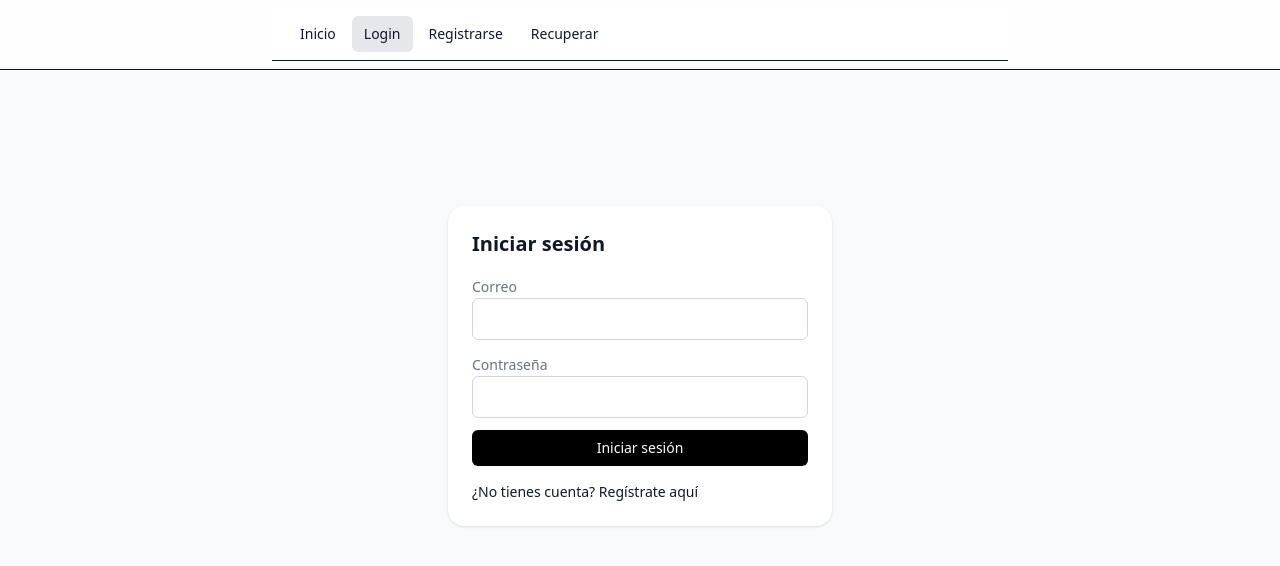
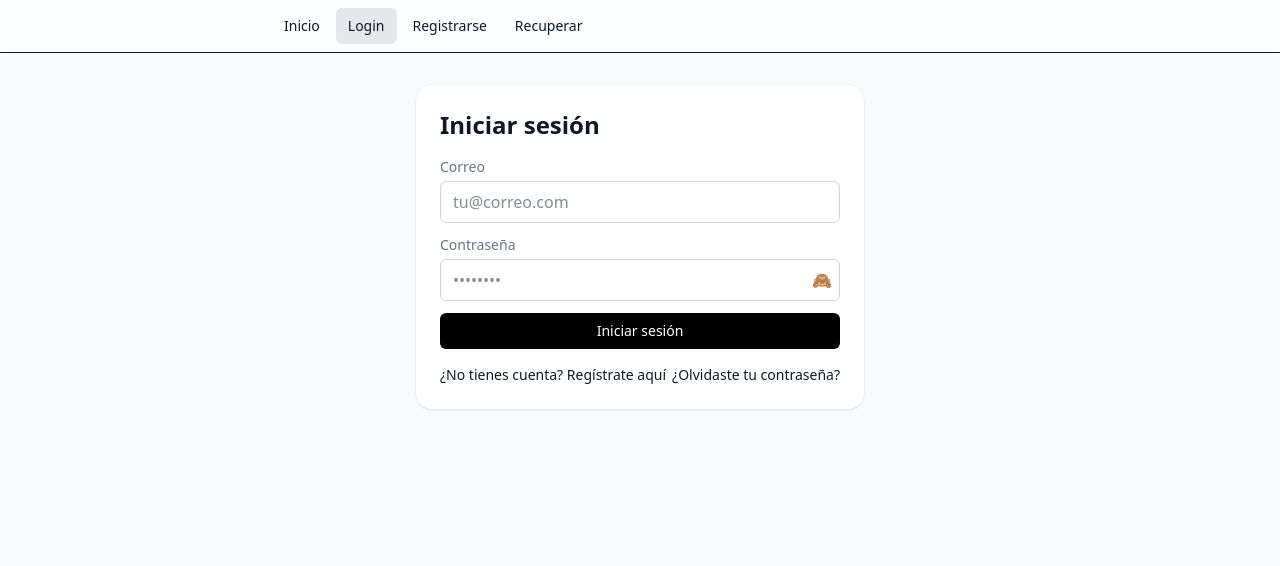
Before and after one commit to eliam-villegas/safe-tasks, a Next.js app in the folder apps/web/: page /login in a window 1280 px wide. Shown: the top 566 px of the page. Built offline with nearby package versions, Linux system fonts and the light colour scheme; no server answers.

Commit message:
Paginas de recuperacion de contraseña Se integran las paginas forgot y reset en el flujo de autenticacion, junto con ajustes en login y register.

```diff
--- /dev/null
+++ b/apps/web/app/forgot/page.tsx
@@ -0,0 +1,61 @@
+'use client';
+import { useState } from 'react';
+
+export default function ForgotPage() {
+    const [email, setEmail] = useState('');
+    const [msg, setMsg] = useState('');
+    const [sent, setSent] = useState(false);
+    const [loading, setLoading] = useState(false);
+
+    async function onSubmit(e: React.FormEvent) {
+        e.preventDefault();
+        if (loading) return;
+        setLoading(true); setMsg('');
+        try {
+            const res = await fetch('/api/auth/forgot', {
+                method: 'POST',
+                headers: { 'Content-Type': 'application/json' },
+                body: JSON.stringify({ email }),
+            });
+            const data = await res.json();
+            setSent(true);
+            // En dev podemos mostrar el enlace de reseteo que devuelve el backend:
+            if (data?.resetLink) setMsg(`(Dev) Link: ${data.resetLink}`);
+        } catch {
+            setMsg('Error');
+        } finally {
+            setLoading(false);
+        }
+    }
+
+    return (
+        <main className="container-page">
+            <div className="card space-y-4 max-w-md mx-auto">
+                <h1 className="text-xl font-semibold">Recuperar contraseña</h1>
+                {sent ? (
+                    <p className="text-sm">
+                        Si el email existe, te enviamos un enlace para restablecer tu contraseña.
+                    </p>
+                ) : (
+                    <form onSubmit={onSubmit} className="space-y-3">
+                        <label className="block">
+                            <span className="muted block mb-1">Correo</span>
+                            <input
+                                className="input"
+                                type="email"
+                                value={email}
+                                onChange={(e)=>setEmail(e.target.value)}
+                                placeholder="tu@correo.com"
+                                required
+                            />
+                        </label>
+                        <button className="btn" disabled={loading}>
+                            {loading ? 'Enviando…' : 'Enviar enlace'}
+                        </button>
+                    </form>
+                )}
+                {msg && <p className="text-xs text-gray-500">{msg}</p>}
+            </div>
+        </main>
+    );
+}
--- a/apps/web/app/layout.tsx
+++ b/apps/web/app/layout.tsx
@@ -4,21 +4,15 @@ import QuickBar from "./components/QuickBar";
 
 export const metadata: Metadata = {
     title: "SafeTasks",
-    description: "Gestor de tareas con roles",
-    robots:{ index: false, follow: false},
+    description: "Organiza tus tareas de forma segura",
+    robots: { index: false, follow: false }
 };
 
 export default function RootLayout({ children }: { children: React.ReactNode }) {
     return (
         <html lang="es">
         <body className="bg-gray-50 text-gray-900">
-        <header className="sticky top-0 z-40 border-b bg-white/80 backdrop-blur">
-            <nav className="container-page flex items-center justify-between py-2">
-                <div className="flex-1">
-                    <QuickBar />
-                </div>
-            </nav>
-        </header>
+        <QuickBar />
         <main className="container-page">{children}</main>
         </body>
         </html>
--- a/apps/web/app/login/page.tsx
+++ b/apps/web/app/login/page.tsx
@@ -2,6 +2,8 @@
 import { useState } from 'react';
 import { useRouter } from 'next/navigation';
 import { setToken } from '../../lib/auth';
+import PasswordInput from "../components/PasswordInput"
+import Link from "next/link";
 
 export default function LoginPage() {
     const router = useRouter();
@@ -33,27 +35,50 @@ export default function LoginPage() {
     }
 
     return (
-        <div className="min-h-[70vh] flex items-center justify-center">
-            <div className="card w-full max-w-sm space-y-4">
-                <h1 className="text-xl font-semibold">Iniciar sesión</h1>
-                <form onSubmit={handleSubmit} className="grid gap-3">
-                    <label className="space-y-1">
-                        <span className="muted">Correo</span>
-                        <input className="input" type="email" value={email} onChange={e=>setEmail(e.target.value)} required />
+        <div className="container-page">
+            <div className="card max-w-md mx-auto space-y-4">
+                <h1 className="text-2xl font-semibold">Iniciar sesión</h1>
+
+                <form onSubmit={handleSubmit} className="space-y-3">
+                    <label className="block">
+                        <span className="muted block mb-1">Correo</span>
+                        <input
+                            className="input"
+                            placeholder="tu@correo.com"
+                            value={email}
+                            onChange={(e) => setEmail(e.target.value)}
+                            required
+                            type="email"
+                        />
                     </label>
-                    <label className="space-y-1">
-                        <span className="muted">Contraseña</span>
-                        <input className="input" type="password" value={password} onChange={e=>setPassword(e.target.value)} required />
+
+                    <label className="block">
+                        <span className="muted block mb-1">Contraseña</span>
+                        <PasswordInput
+                            className="input"
+                            placeholder="••••••••"
+                            value={password}
+                            onChange={(e) => setPassword(e.target.value)}
+                            required
+                            type="password"
+                        />
                     </label>
-                    <button className="btn w-full" disabled={isLoading}>
+
+                    <button type="submit" className="btn w-full" disabled={isLoading}>
                         {isLoading ? 'Entrando…' : 'Iniciar sesión'}
                     </button>
                 </form>
-                {msg && <p className="text-sm text-red-600">{msg}</p>}
-                <p className="text-sm">
-                    ¿No tienes cuenta?{' '}
-                    <a className="text-blue-600 hover:underline" href="/register">Regístrate aquí</a>
-                </p>
+
+                <div className="flex items-center justify-between text-sm">
+                    <Link href="/register" className="text-blue-600 hover:underline">
+                        ¿No tienes cuenta? Regístrate aquí
+                    </Link>
+                    <Link href="/forgot" className="text-blue-600 hover:underline">
+                        ¿Olvidaste tu contraseña?
+                    </Link>
+                </div>
+
+                {msg && <p className="text-red-600 text-sm">{msg}</p>}
             </div>
         </div>
     );
--- a/apps/web/app/register/page.tsx
+++ b/apps/web/app/register/page.tsx
@@ -1,6 +1,7 @@
 'use client';
 import { useState } from 'react';
 import { useRouter } from 'next/navigation';
+import PasswordInput from '../components/PasswordInput';
 
 export default function RegisterPage() {
     const router = useRouter();
@@ -45,7 +46,7 @@ export default function RegisterPage() {
                     </label>
                     <label>
                         <span className="muted">Contraseña (min 6)</span>
-                        <input className="input" type="password" value={password} onChange={e=>setPassword(e.target.value)} required />
+                        <PasswordInput className="input" type="password" value={password} onChange={e=>setPassword(e.target.value)} required />
                     </label>
 
                     <button className="btn w-full" type="submit" disabled={isLoading}>{isLoading ? 'Creando…' : 'Registrarme'}</button>
--- /dev/null
+++ b/apps/web/app/reset/page.tsx
@@ -0,0 +1,66 @@
+'use client';
+import { useSearchParams, useRouter } from 'next/navigation';
+import { useState } from 'react';
+import PasswordInput from '../components/PasswordInput';
+
+export default function ResetPage() {
+    const sp = useSearchParams();
+    const router = useRouter();
+    const token = sp.get('token') ?? '';
+    const [pw, setPw] = useState('');
+    const [loading, setLoading] = useState(false);
+    const [msg, setMsg] = useState('');
+
+    async function onSubmit(e: React.FormEvent) {
+        e.preventDefault();
+        setLoading(true); setMsg('');
+        try {
+            const res = await fetch('/api/auth/reset', {
+                method: 'POST',
+                headers: { 'Content-Type': 'application/json' },
+                body: JSON.stringify({ token, newPassword: pw }),
+            });
+            if (!res.ok) {
+                const err = await res.json().catch(()=> ({}));
+                throw new Error(err?.message || `HTTP ${res.status}`);
+            }
+            setMsg('Contraseña actualizada. Redirigiendo a login…');
+            setTimeout(()=> router.replace('/login'), 1200);
+        } catch (e:any) {
+            setMsg(e?.message || 'Error');
+        } finally {
+            setLoading(false);
+        }
+    }
+
+    if (!token) {
+        return (
+            <main className="container-page">
+                <div className="card max-w-md mx-auto">
+                    <p>Token ausente o inválido.</p>
+                </div>
+            </main>
+        );
+    }
+
+    return (
+        <main className="container-page">
+            <div className="card space-y-4 max-w-md mx-auto">
+                <h1 className="text-xl font-semibold">Restablecer contraseña</h1>
+                <form onSubmit={onSubmit} className="space-y-3">
+                    <PasswordInput
+                        label="Nueva contraseña"
+                        value={pw}
+                        onChange={(e)=>setPw(e.target.value)}
+                        placeholder="Mínimo 6 caracteres"
+                        required
+                    />
+                    <button className="btn" disabled={loading}>
+                        {loading ? 'Guardando…' : 'Cambiar contraseña'}
+                    </button>
+                </form>
+                {msg && <p className="text-sm">{msg}</p>}
+            </div>
+        </main>
+    );
+}
```
